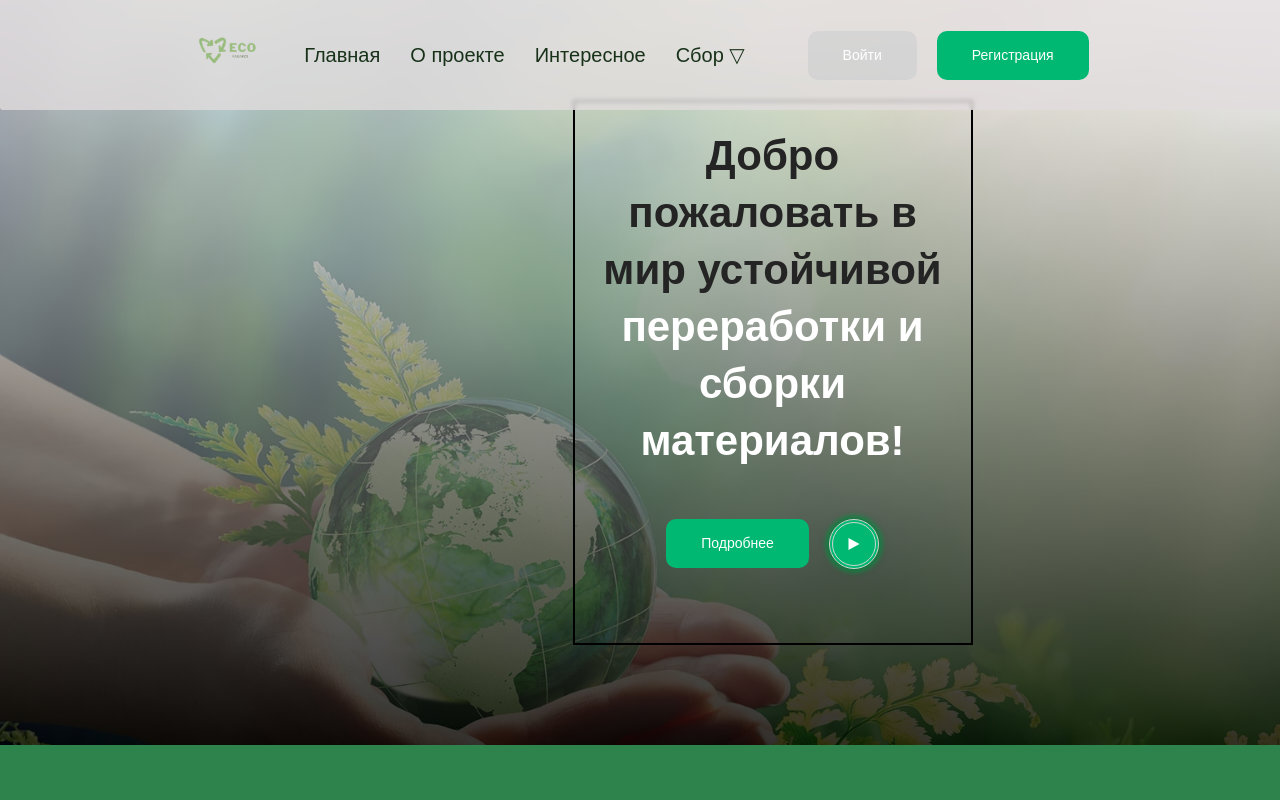
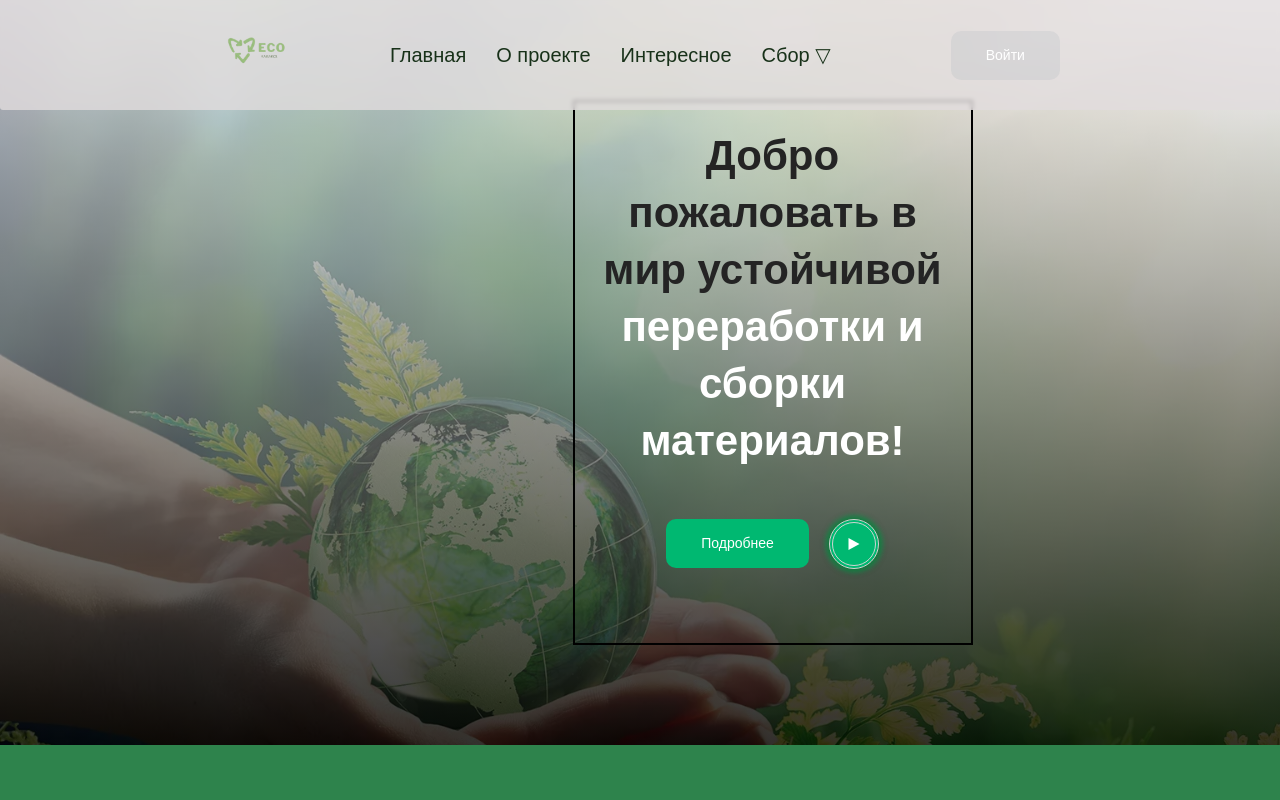
Before and after one commit to twiqs/eco_test, a plain HTML site: page index.html in a window 1280 px wide. Shown: the top 800 px of the page. Drawn offline with nearby package versions, Linux system fonts and the light colour scheme.

Commit message:
add styles for header btn and del btn for header main

```diff
--- a/index.html
+++ b/index.html
@@ -16,7 +16,7 @@
 				<div class="header_burger">
 					<span></span>
 				</div>
-				<a href="main.html" class="header_logo">
+				<a href="index.html" class="header_logo">
 					<img src="img/icons/logotrans.png" alt="">
 				</a>
 
@@ -50,7 +50,7 @@
 				<div class="header_login-btns flex">
 					<a class="header_login-btn sign_in-btn btn" href="autorization.html">Войти </a>
 
-					<a class="header_login-btn sign_up-btn btn" href="autorization.html">Регистрация</a>
+					<!-- <a class="header_login-btn sign_up-btn btn" href="#">Регистрация</a> -->
 
 
 				</div>
@@ -60,7 +60,6 @@
 			</div>
 		</div>
 	</header>
-
 	<section class="main">
 		<div class="container flex">
 			<model-viewer
```
